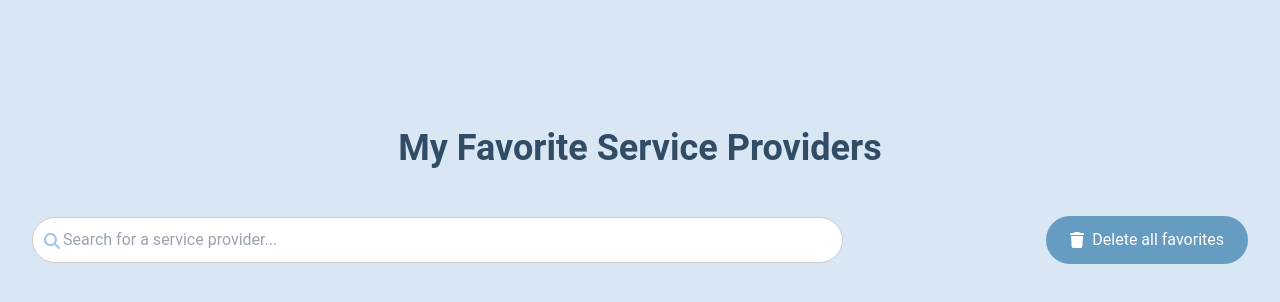
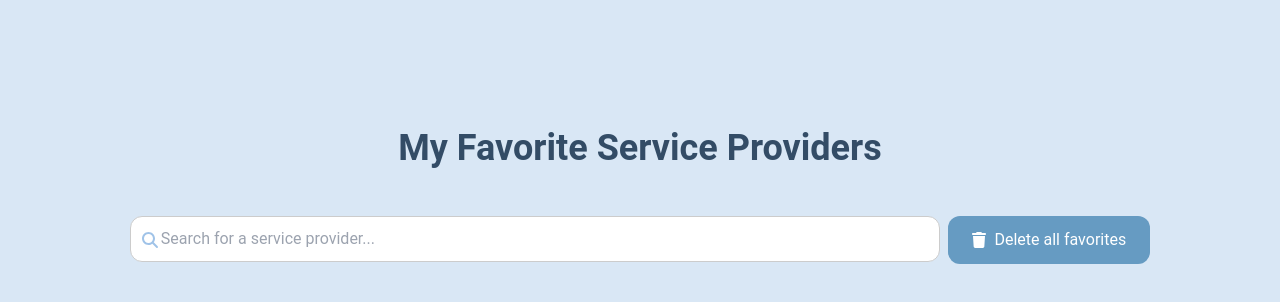
Before and after one commit to Dorcky/appwebfindmypro, a React (Create React App) app: page /favorites in a window 1280 px wide. Shown: the top 302 px of the page. Built offline with nearby package versions, Linux system fonts and the light colour scheme; no server answers.

Commit message:
Fix.. sign btn...

```diff
--- a/src/components/Favorites/FavoritesView.css
+++ b/src/components/Favorites/FavoritesView.css
@@ -7,6 +7,10 @@
   .favorites-list {
     list-style: none;
     padding: 0;
+  }
+
+  .fav-search {
+    padding: 10px 30px !important;
   }
 
   .favorite-item {
--- a/src/components/Favorites/FavoritesView.js
+++ b/src/components/Favorites/FavoritesView.js
@@ -163,11 +163,11 @@ const FavoritesView = () => {
       <div className="max-w-7xl mx-auto">
         <h1 className="text-4xl font-bold text-[#334C66] text-center mb-12 mt-20" >{t('Favorites.Mes Prestataires Favoris')}</h1>
 
-        <div className="flex flex-col sm:flex-row justify-between items-center gap-2 mb-8">
-          <div className="relative w-full sm:w-2/3 mb-4 sm:mb-0">
+        <div className="flex flex-col md:flex-row  justify-center gap-2 mb-8">
+          <div className="relative w-full md:w-2/3 mb-4 md:mb-0">
             <input
               type="text"
-              className="w-full pl-10 pr-4 py-2 rounded-full border border-[#A0C3E8] focus:outline-none focus:ring-2 focus:ring-[#A0C3E8]"
+              className="fav-search w-full rounded-xl border border-[#A0C3E8] focus:outline-none focus:ring-2 focus:ring-[#A0C3E8]"
               placeholder={t('Favorites.Rechercher un prestataire...')}
               value={searchTerm}
               onChange={(e) => setSearchTerm(e.target.value)}
@@ -175,7 +175,7 @@ const FavoritesView = () => {
             <FontAwesomeIcon icon={faSearch} className="absolute left-3 top-3 mt-1 text-[#A0C3E8]" />
           </div>
           <button
-            className="w-full sm:w-auto px-6 py-3 bg-[#669BC2] text-white rounded-full hover:bg-[#5A8DA0] transition duration-300 ease-in-out flex items-center justify-center"
+            className="w-full md:w-auto px-6 py-3 bg-[#669BC2] text-white rounded-xl hover:bg-[#5A8DA0] transition duration-300 ease-in-out flex items-center justify-center"
             onClick={handleDeleteAllFavorites}
           >
             <FontAwesomeIcon icon={faTrash} className="mr-2" />
--- a/src/components/Messages/UserMessage/UserMessageList.css
+++ b/src/components/Messages/UserMessage/UserMessageList.css
@@ -90,7 +90,7 @@
 
 input[type="text"] {
   flex-grow: 1;
-  padding: 10px 30px;
+  padding: 10px;
   border: 1px solid #ccc;
   font-size: 1rem;
 }
--- a/src/components/ProviderPlanning/ServiceProviderAvailabilityPlanning.js
+++ b/src/components/ProviderPlanning/ServiceProviderAvailabilityPlanning.js
@@ -216,7 +216,7 @@ const ServiceProviderAvailabilityPlanning = () => {
           <button
             onClick={handleSaveAvailability}
             disabled={isBooking}
-            className="bg-blue-500 text-white p-2 rounded hover:bg-blue-600 disabled:bg-blue-300"
+            className="bg-btn_primary text-white p-2 rounded-xl hover:bg-green-600 disabled:bg-blue-300"
           >
             {isBooking ? t('ServiceProviderAvailabilityPlanning.Enregistrement...') : t('ServiceProviderAvailabilityPlanning.Enregistrer la disponibilité')}
           </button>
--- a/src/components/Signup/SignupScreen.css
+++ b/src/components/Signup/SignupScreen.css
@@ -49,4 +49,5 @@
     color: #a0522d;
     font-weight: bold;
     text-decoration: none;
+    padding: 10px 20px;
   }
```
